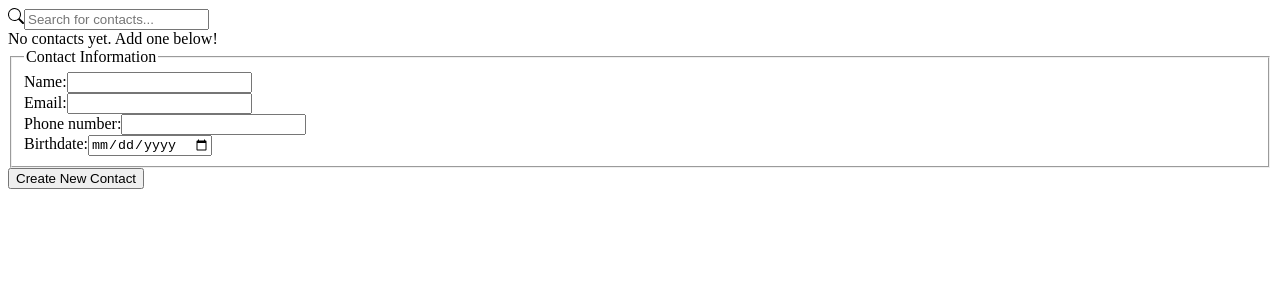
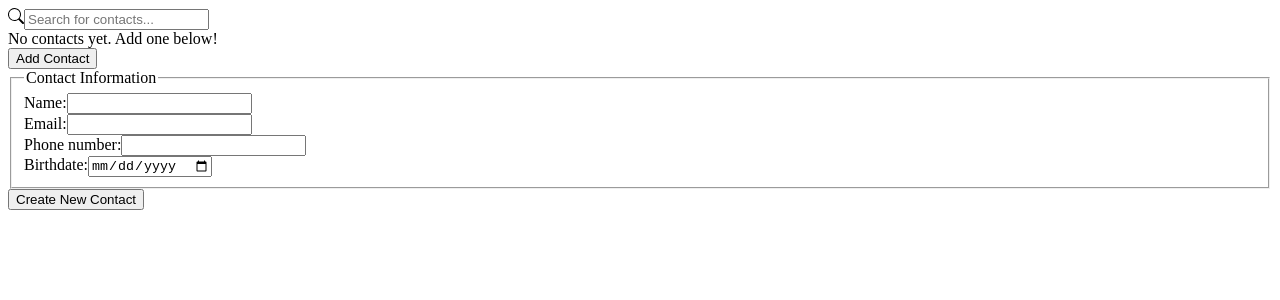
Before and after one commit to lana-bu/contactbook_webapp, a React (Vite) app: page / in a window 1280 px wide. Shown: the top 300 px of the page. Built offline with nearby package versions, Linux system fonts and the light colour scheme.

Commit message:
button to toggle (show) popup (form)

```diff
--- a/src/App.jsx
+++ b/src/App.jsx
@@ -33,6 +33,7 @@ function App() {
     <>
       <SearchBar onSearchChange={searchChangeHandler} />
       <ContactList allItems={contacts} items={filteredContacts} search={searchTerm} contactToDelete={deleteContactHandler} />
+      <button class="btn">Add Contact</button>
       <ContactForm onAddContact={addContactHandler}/>
     </>
   );
```
